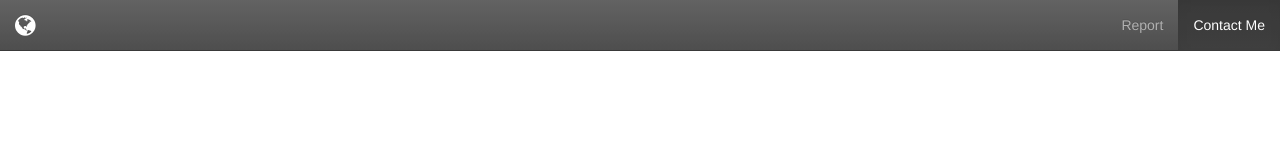
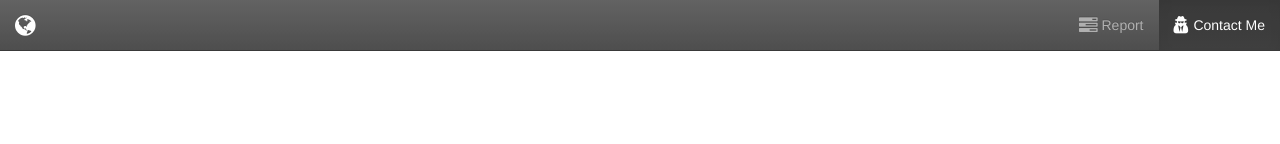
Before and after one commit to RSIRHC/COMP125-S2016-MIDTERM-300702644, a website: page index.html in a window 1280 px wide. Shown: the top 144 px of the page. Drawn offline with Linux system fonts and the light colour scheme.

Commit message:
Added icon for Report and Contact navigation bar

```diff
--- a/index.html
+++ b/index.html
@@ -42,8 +42,8 @@
             <!-- Collect the nav links, forms, and other content for toggling -->
             <div class="collapse navbar-collapse" id="bs-example-navbar-collapse-1">
                 <ul class="nav navbar-nav navbar-right">
-                    <li id="reportLink" class="active"><a href="#MainTitle">Report</a></li>
-                    <li id="contactLink"><a href="#contact">Contact Me</a></li>
+                    <li id="reportLink" class="active"><a href="#MainTitle"><i class="fa fa-tasks fa-lg"></i> Report</a></li>
+                    <li id="contactLink"><a href="#contact"><i class="fa fa-user-secret fa-lg"></i> Contact Me</a></li>
                 </ul>
             </div>
             <!-- /.navbar-collapse -->
```
